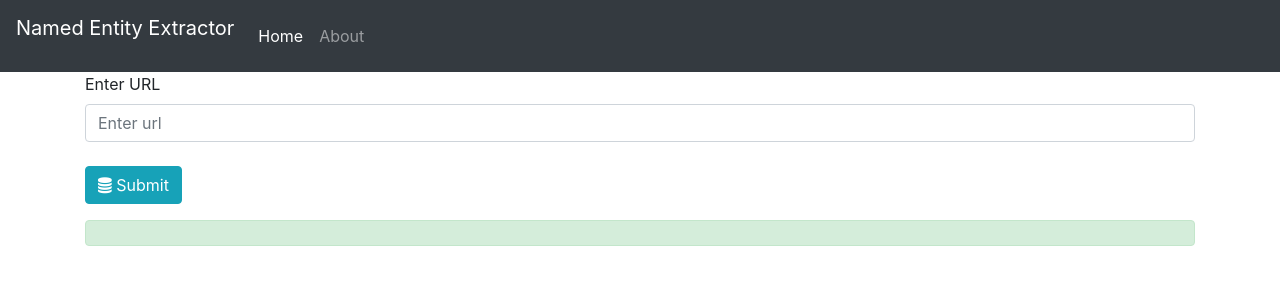
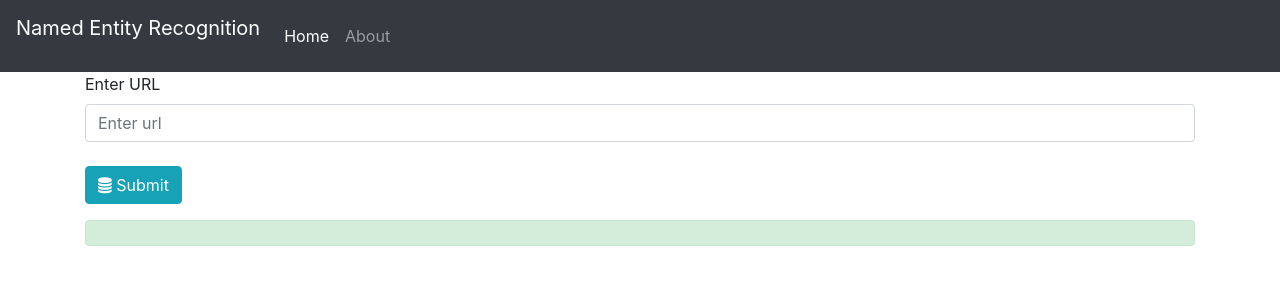
Before and after one commit to Hema3005/NER, a Flask app: page / in a window 1280 px wide. Shown: the top 300 px of the page. Run offline with Flask 2, Linux system fonts and the light colour scheme; some libraries are stand-ins or nearby versions.

Commit message:
Update index.html

```diff
--- a/template/index.html
+++ b/template/index.html
@@ -3,7 +3,7 @@
 <head>
     <meta charset="utf-8" />
     <meta http-equiv="X-UA-Compatible" content="IE=edge">
-    <title>Named Entity Extractor</title>
+    <title>Named Entity Recognition</title>
     <meta name="viewport" content="width=device-width, initial-scale=1">
 
     <link rel="stylesheet" href="https://stackpath.bootstrapcdn.com/bootstrap/4.1.3/css/bootstrap.min.css" integrity="sha384-MCw98/SFnGE8fJT3GXwEOngsV7Zt27NXFoaoApmYm81iuXoPkFOJwJ8ERdknLPMO"
@@ -13,7 +13,7 @@
 </head>
 <body>
     <nav class="navbar navbar-expand-md navbar-dark fixed-top bg-dark">
-  <p class="navbar-brand" >Named Entity Extractor</p>
+  <p class="navbar-brand" >Named Entity Recognition</p>
 
 
   <div class="collapse navbar-collapse" id="navbarsExampleDefault">
```
